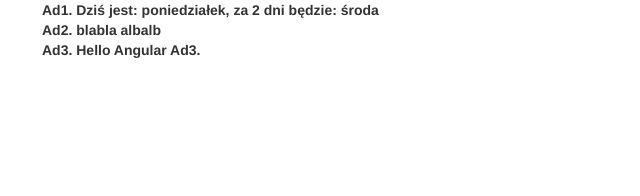
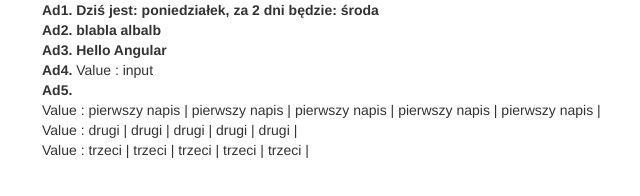
Before and after one commit to aldonka/ztm_basic_directives, a plain HTML site: page app/index.html at #!/main in a window 1280 px wide. Shown: the whole page, without its empty margins (13-653 px from the left). Drawn offline with nearby package versions, Linux system fonts and the light colour scheme; some packages are replaced by stand-ins of ours; a script that the page names is missing.

Commit message:
finished lab 5 part I

```diff
--- a/app/controllers/mainCtrl.js
+++ b/app/controllers/mainCtrl.js
@@ -2,4 +2,8 @@ angular.module('myApp')
     .controller('MainCtrl', ['$scope', '$rootScope', 'AlbumService', 'DetailsResource', function ($scope, $rootScope, AlbumService, DetailsResource) {
         $scope.today = new Date();
         $scope.input = "blabla";
+        $scope.ex_table = ["pierwszy napis", "drugi", "trzeci"];
+        $scope.getInput = function () {
+            return $scope.input;
+        }
     }]);
--- a/app/directives/BasicDirectives.js
+++ b/app/directives/BasicDirectives.js
@@ -2,21 +2,36 @@
  * Created by Dominika on 2016-11-14.
  */
 angular.module('myApp')
-    .directive('yWidget', function($timeout){
+    .directive('yWidget', [function(){
             return {
                 restrict: 'E',
                 template:"<b>Hello Angular </b>"
         };
-        }
-    )
-    .directive('xWidget', function($timeout){
-            return {
-                restrict: 'E',
-                scope: {my: "="},
-                link: function(scope, el, attr){
-                    el.text("New wal" + attr.my);
-                    console.log("print attributes value: " + attr.my );
+    }])
+    .directive('withElem', [function(){
+        return {
+            restrict: 'E',
+            scope: {
+                myWidget : "=myWidget"
+            },
+            link: function(scope, el, attr){
+                el.text("Value : " + attr.myWidget);
+            }
+        };
+    }])
+    .directive('repeatXtimes', [function(){
+        return {
+            restrict: 'E',
+            scope: {
+                times : "=",
+                value: "@"
+            },
+            link: function(scope, el, attr){
+                var printedValue = "";
+                for(var i = 0; i < attr.times; i++){
+                    printedValue += attr.value + " | ";
                 }
-            };
-        }
-    );
+                el.text("Value : " + printedValue);
+            }
+        };
+    }]);
--- a/app/views/main.html
+++ b/app/views/main.html
@@ -7,8 +7,18 @@
         <strong>{{input | reverseString}}</strong>
     </div>
     <div class="row">
-        <strong>Ad3.</strong> <y-widget ></y-widget>
-        <strong>Ad3.</strong> <x-widget my="yoyoyooyo"></x-widget>
+        <strong>Ad3.</strong>
+        <y-widget></y-widget>
+    </div>
+    <div class="row">
+        <strong>Ad4.</strong>
+        <with-elem my-widget="input"></with-elem>
+    </div>
+    <div class="row">
+        <strong>Ad5.</strong>
+        <div ng-repeat="i in ex_table">
+            <repeat-xtimes times="5" value="{{i}}"></repeat-xtimes>
+        </div>
     </div>
 
 
```
